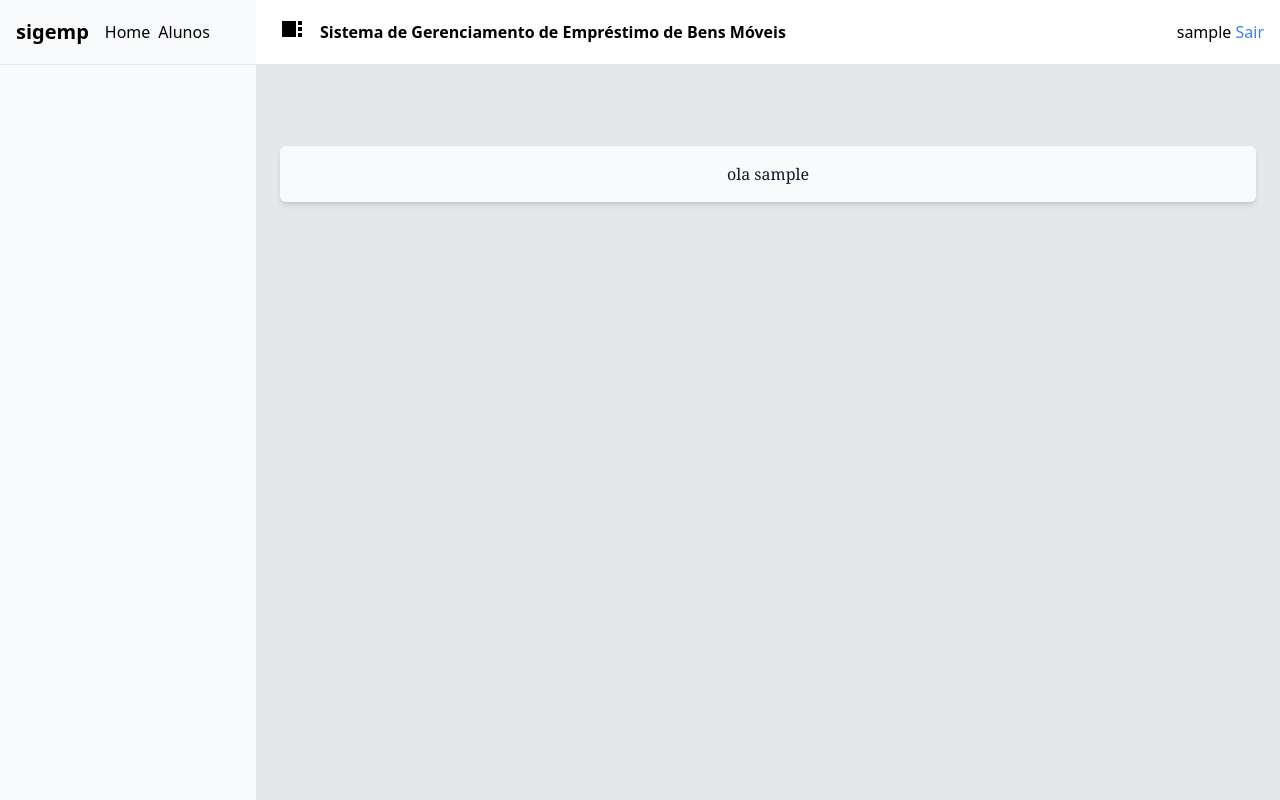
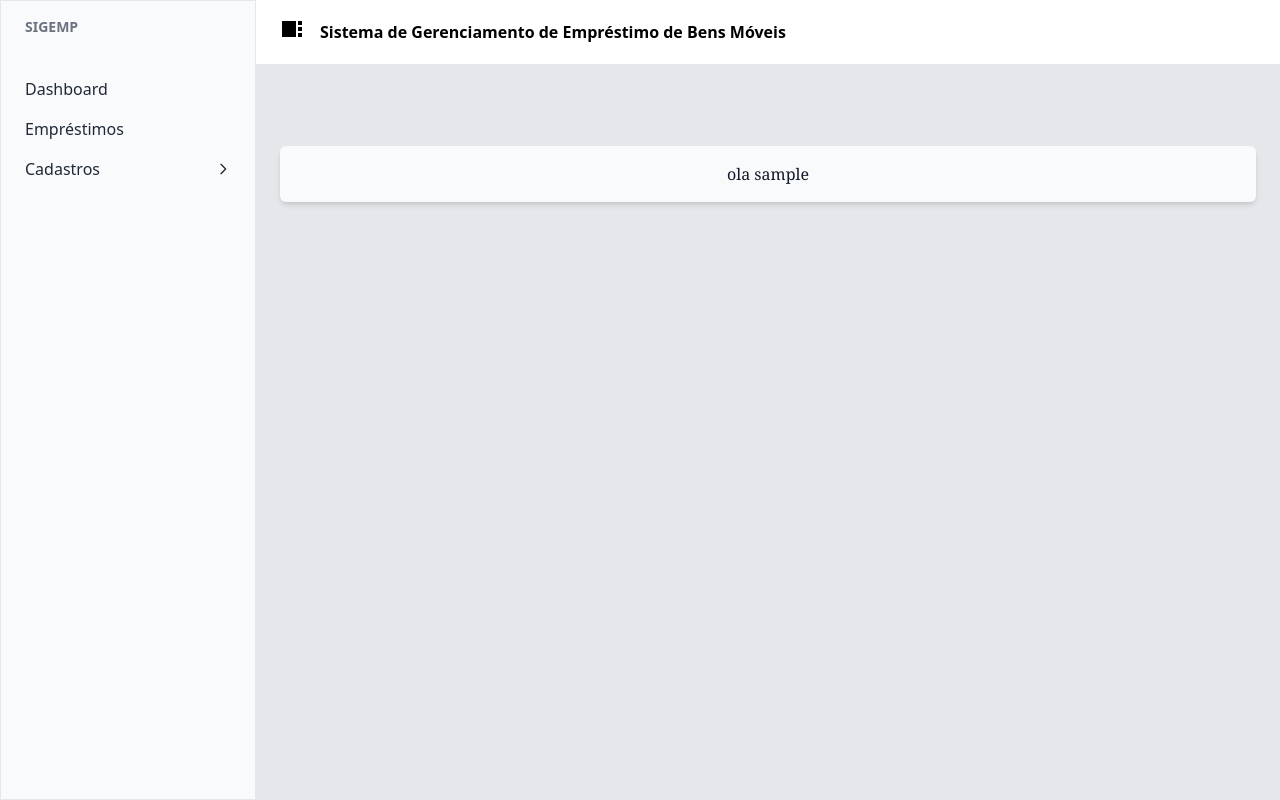
Before and after one commit to kavvata/sigemp, a Django app: page / in a window 1280 px wide. Run offline with Django 5.2, Linux system fonts and the light colour scheme; the visitor is signed in with stand-in values (Sample User, id 1); parts of the project's set-up code (start-up, migrations or seed data) failed here and were passed over; some libraries are stand-ins or nearby versions.

Commit message:
feat(theme): implementado navbar vertical

```diff
--- a/theme/templates/navigation.html
+++ b/theme/templates/navigation.html
@@ -1,14 +1,40 @@
-<nav class="flex items-center justify-between h-16 w-dvw px-4">
-    <div class="inline-flex items-center">
-      <h1 class="text-xl font-bold pr-4">sigemp</h1>
-      <ul class="inline-flex gap-2">
-          <li><a href="{% url 'core:home' %}">Home</a></li>
-          <li>Alunos</li>
-      </ul>
-    </div>
-    <div>
-      {{request.user.username}}
-      <a href="{% url 'core:logout' %}" class="text-blue-500">Sair</a>
-    </div>
-</nav>
-<hr/>
+<div class="flex h-screen text-gray-800" x-data="{ openMenu: false }">
+    <aside class="w-64 bg-gray-50 border border-gray-200 flex-col">
+        <div class="px-6 py-4 text-sm text-gray-500 font-semibold">SIGEMP</div>
+        <nav class="flex-1 px-2 py-4">
+            <div class="relative">
+                <a href="{% url 'core:home' %}" class="block px-4 py-2 rounded hover:bg-gray-100"
+                    >Dashboard</a
+                >
+                <a href="#" class="block px-4 py-2 rounded hover:bg-gray-100">Empréstimos</a>
+                <button
+                    @click="openMenu = !openMenu"
+                    class="w-full flex justify-between items-center px-4 py-2 rounded hover:bg-gray-100 transition"
+                >
+                    <span>Cadastros</span>
+                    <svg :class="{ 'rotate-90': openMenu }"
+                        class="w-4 h-4 transform transition-transform"
+                        fill="none"
+                        stroke="currentColor"
+                        viewBox="0 0 24 24"
+                    >
+                        <path stroke-linecap="round" stroke-linejoin="round" stroke-width="2" d="M9 5l7 7-7 7" />
+                    </svg>
+                </button>
+
+                <div x-show="openMenu"
+                    @click.away="openMenu = false"
+                    x-transition
+                    class="absolute left-full top-0 ml-2 mt-0 bg-white border shadow-lg rounded w-48 z-50"
+                >
+                    <a href="{% url 'patrimonio:listar_tipos_bem' %}"
+                        class="block px-4 py-2 hover:bg-gray-100"
+                        >Tipos de Bem</a
+                    >
+                    <a href="#" class="block px-4 py-2 hover:bg-gray-100">Setores</a>
+                    <a href="#" class="block px-4 py-2 hover:bg-gray-100">Categorias</a>
+                </div>
+            </div>
+        </nav>
+    </aside>
+</div>
```
